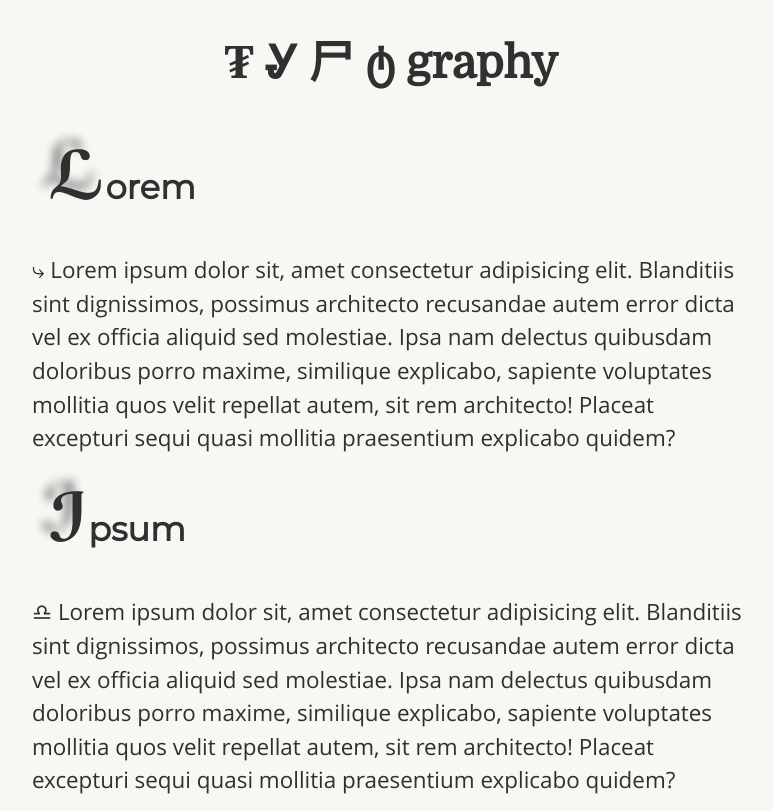
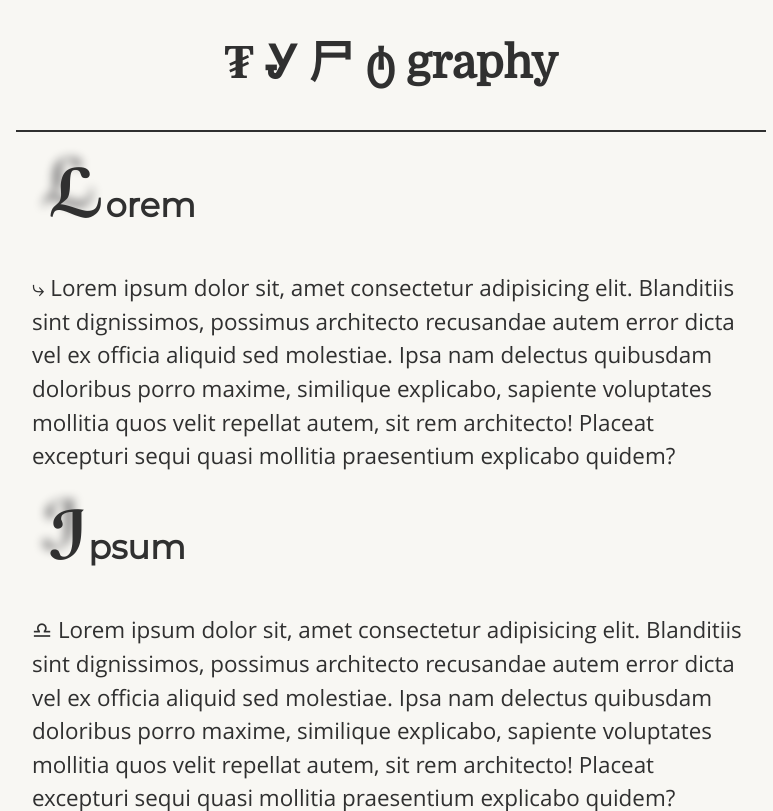
Before and after one commit to VCLdesigns/websiteproductie-les_5_typo_deel_2, a plain HTML site: page index.html in a window 1280 px wide. Shown: the top 811 px of the page, without its empty margins (249-1022 px from the left). Drawn offline with Linux system fonts and the light colour scheme.

Commit message:
end of exercise

```diff
--- a/css/style.css
+++ b/css/style.css
@@ -98,7 +98,9 @@ body {
 h1 {
   font-family: var(--font_titel);
   padding: 3rem;
+  margin-bottom: 1rem;
   text-align: center;
+  border-bottom: var(--kleur_zwart) 2px solid;
 }
 
 h2 {
@@ -119,4 +121,5 @@ footer {
   display: flex;
   justify-content: space-between;
   padding: 1.5rem;
+
 }
```
